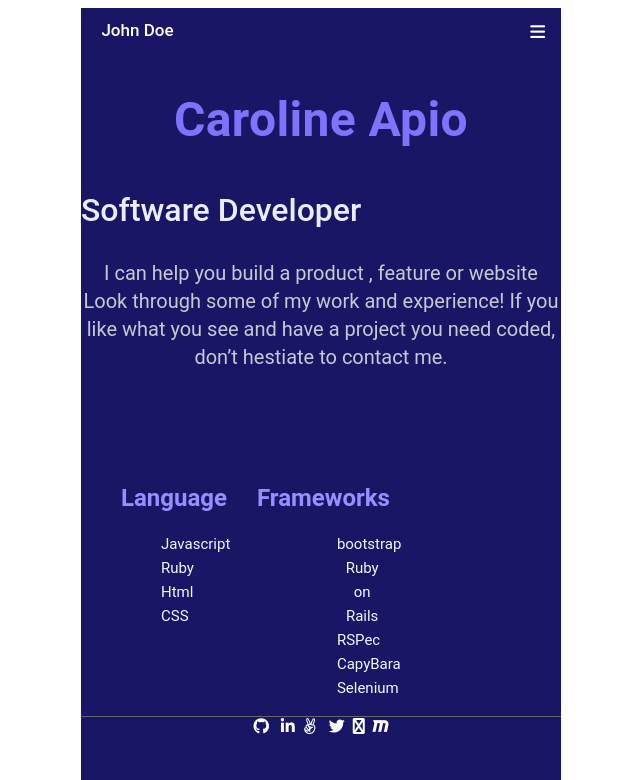
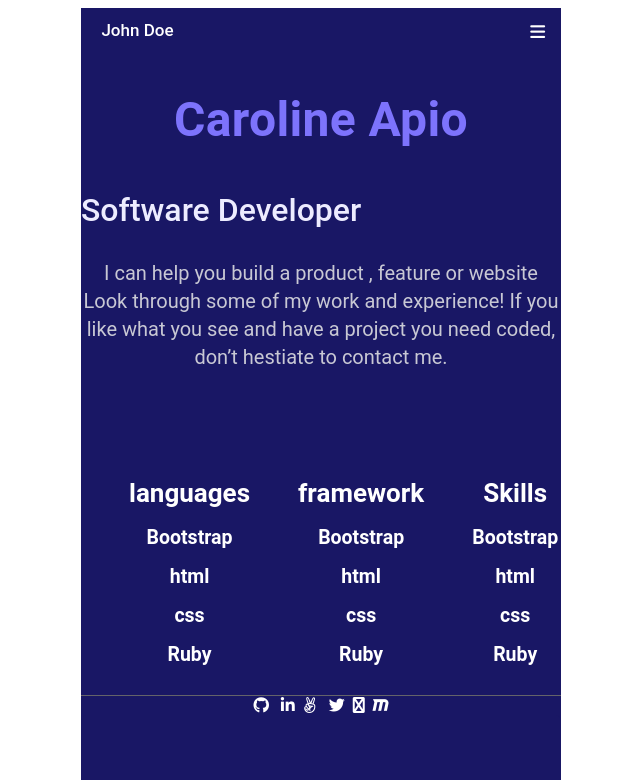
Before and after one commit to Carolynn17/project, a website: page index.html in a window 1280 px wide. Shown: the top 780 px of the page, without its empty margins (319-959 px from the left). Drawn offline with Linux system fonts and the light colour scheme.

Commit message:
updated the div footer

```diff
--- a/index.html
+++ b/index.html
@@ -48,39 +48,34 @@ x.style.display = "block";
  </main>    -->
 
 <footer class="footer">
-<ul  class="navleft">
-<li class="nav-item-left">
-<h2 class="nav-title" >Language</h2>
-<ul class="nav-ul">
-<li><a href="#">Javascript</a> </li>
-<li><a href="#">Ruby</a> </li>
-<li><a href="#">Html</a> </li>
-<li><a href="#">CSS</a> </li>
-</ul>
-</li>
-<li class="navright">
-<li class="nav-item-right">
-<h2 class="nav-title" >Frameworks</h2>
+    <ul>
+<l1><h1>languages</h1>
+<l1><h2> Bootstrap</h2></l1>
+<l1><h2> html</h2></l1>
+<l1><h2> css</h2></l1>
+<l1><h2>Ruby</h2></l1>
+
+
+</l1>
+    </ul>
+    <ul>
+<l1><h1>framework</h1>
+    <l1><h2> Bootstrap</h2></l1>
+    <l1><h2> html</h2></l1>
+    <l1><h2> css</h2></l1>
+    <l1><h2>Ruby</h2></l1></l1>
+            </ul><br>
 <ul>
-<ul class="nav-ul">
-<li><a href="#">bootstrap</a> </li>
+    <l1><h1>Skills</h1>
+        <l1><h2> Bootstrap</h2></l1>
+        <l1><h2> html</h2></l1>
+        <l1><h2> css</h2></l1>
+        <l1><h2>Ruby</h2></l1></l1>
+                    </ul>
 
-<li><a href="#">Ruby on Rails</a> </li>
 
-<li><a href="#">RSPec</a> </li>
 
-<li><a href="#">CapyBara</a> </li>
-
-<li><a href="#">Selenium</a> </li>
-</ul>
-</ul>
-</li>
-</li>
-
-</li>
-</ul>
-<br><br><br>
-<div class="line"></div></footer>
+</footer>
 <div class="icons" >
 <i class="fa fa-github"></i> &nbsp;
 <i  class="fa fa-linkedin"> </i>&nbsp;
--- a/style.css
+++ b/style.css
@@ -194,8 +194,23 @@ border-radius: 5px;
 background-color: #191765;
 padding: 20px;
 }
+.footer{
+ align-content: center;
+ margin-right: 2px;
+ text-align: center;
+}
 
+.footer>ul{
+  list-style: none;
 
+  display: flex;
+  align-items: center;
+  align-content: center;
+  font-family: Roboto;
+  text-align: center;
+  margin-left: 8px;
+  font-size: small;
+}
 
 @media all and (max-width:500px) {
 
```
